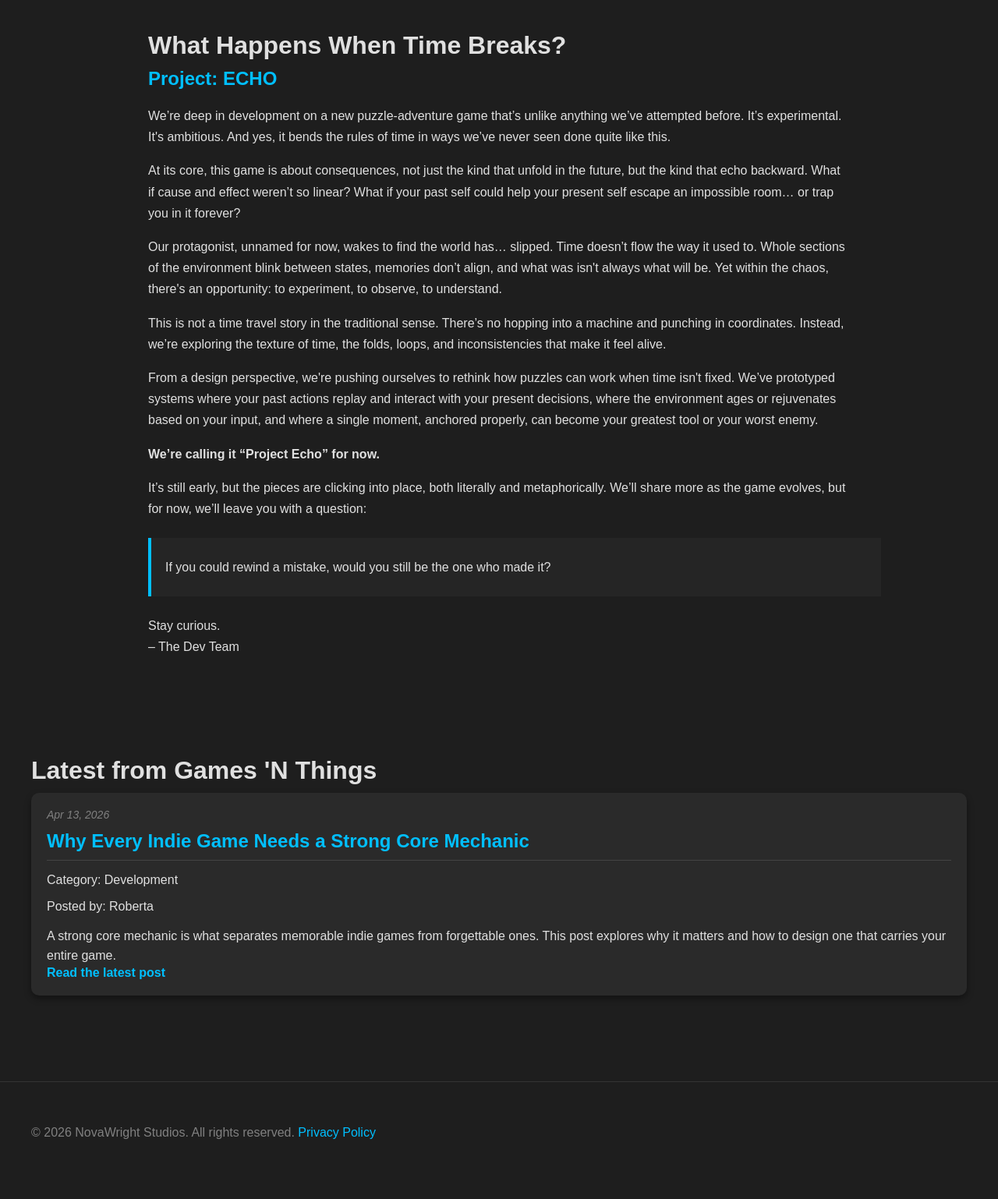
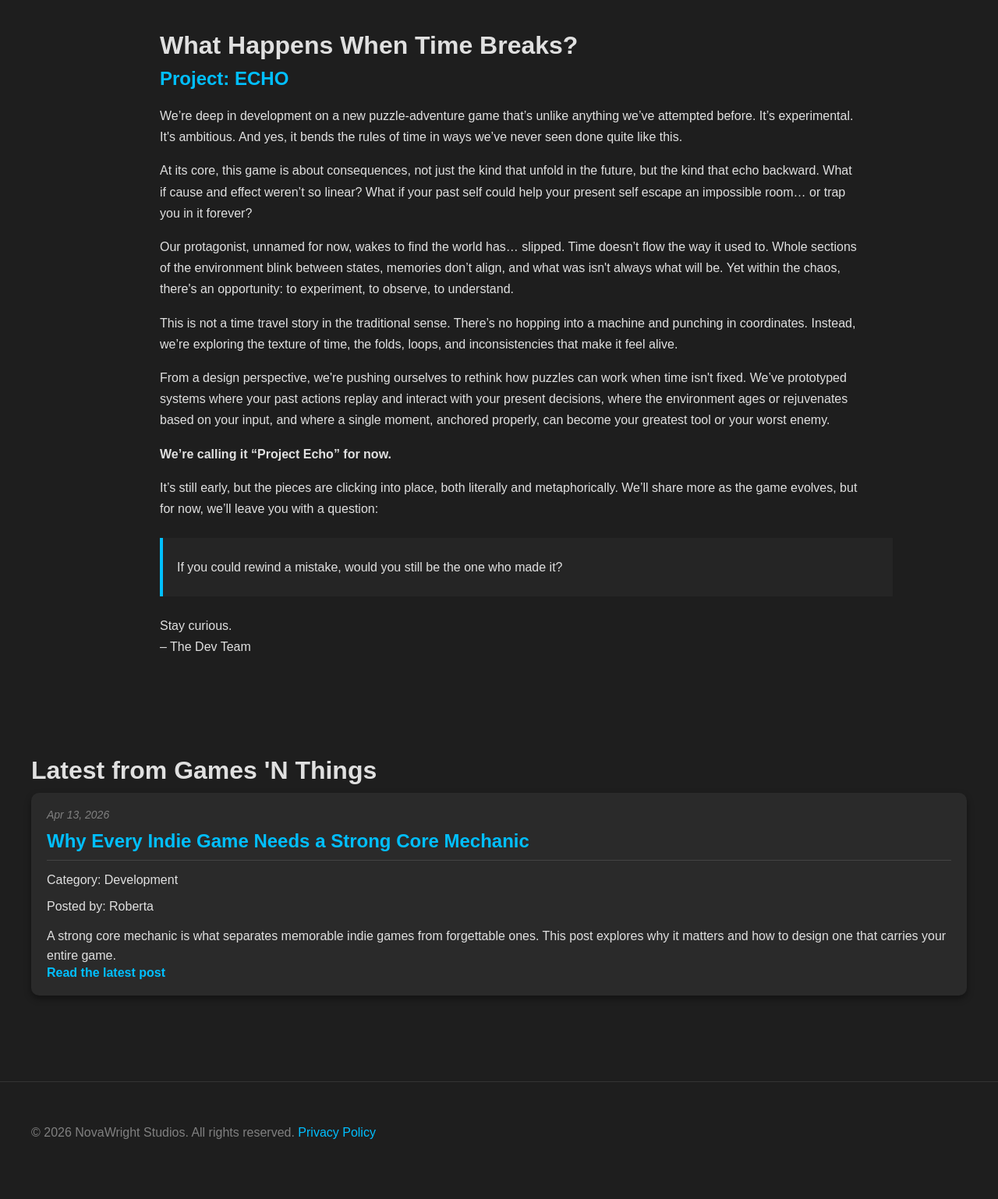
Before and after one commit to ScriptureExamined/NovawrightStudios, a Jekyll site: the page built from index.html, in a window 1280 px wide. Shown: the part 325-1863 px from the top of the page at 78% size. Built offline with Jekyll 4.4.1, drawn with Linux system fonts in a browser that asks for light colours.

Commit message:
Update style.css

```diff
--- a/assets/css/style.css
+++ b/assets/css/style.css
@@ -194,7 +194,7 @@ a:hover {
 
 /* Target the container ONLY inside the home-feature section */
 .home-feature .container {
-    padding-left: 150px; /* Adjust this number to shift the text further right */
+    padding-left: 165px; /* Adjust this number to shift the text further right */
     box-sizing: border-box; /* Ensures the padding doesn't make the section wider than the screen */
 }
 
```
